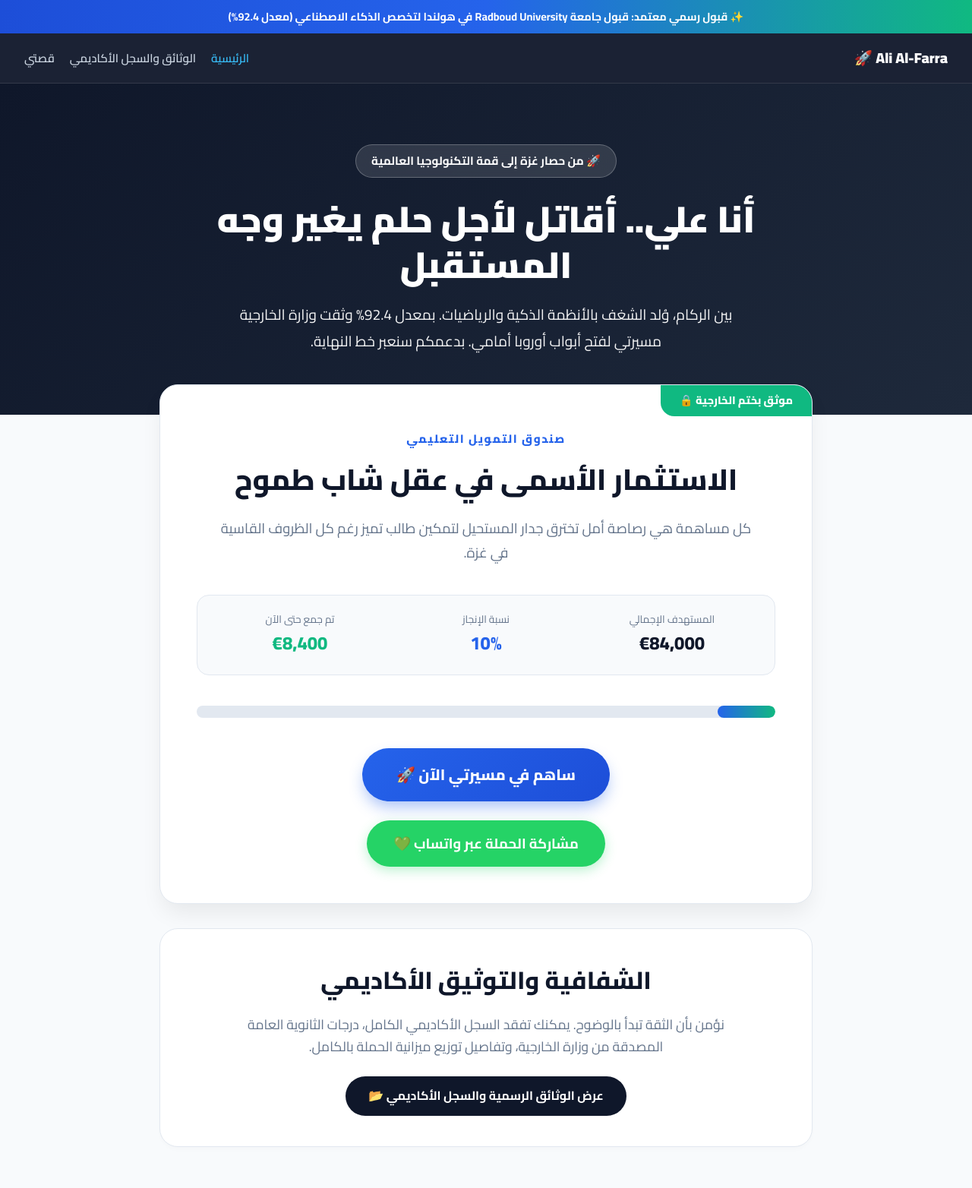
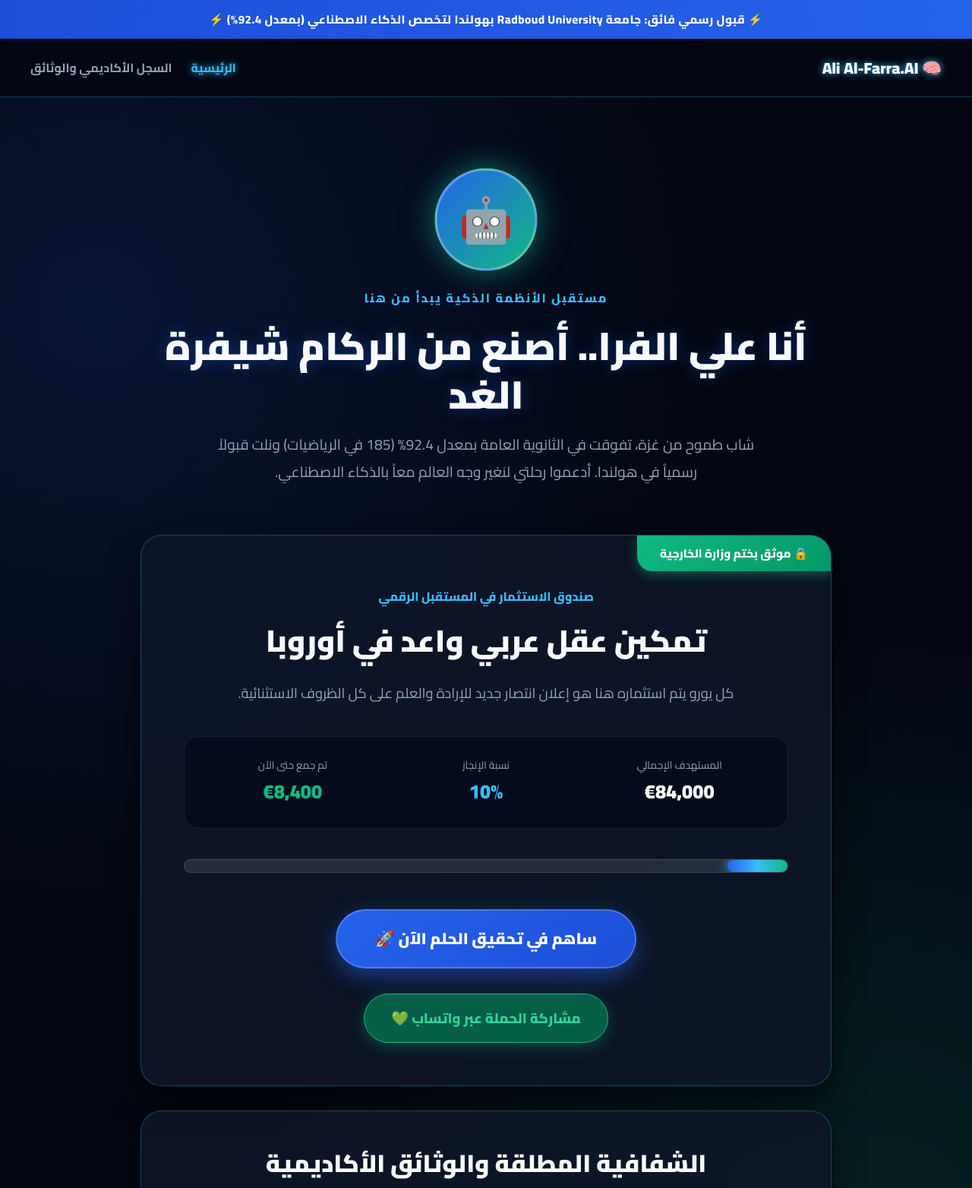
Before and after one commit to abwlah72-lang/ali-campaign, a plain HTML site: page index.html in a window 1280 px wide. Shown: the top 1564 px of the page at 76% size. Drawn offline with Linux system fonts and the light colour scheme.

Commit message:
Revise HTML structure and styles for better UX
Updated the title and improved styling for various elements. Enhanced the layout and added animations for better user experience.

```diff
--- a/index.html
+++ b/index.html
@@ -1,21 +1,20 @@
-
 <!DOCTYPE html>
 <html lang="ar" dir="rtl">
 <head>
     <meta charset="UTF-8">
     <meta name="viewport" content="width=device-width, initial-scale=1.0">
-    <title>علي الفرا | رحلة نحو المستقبل في الذكاء الاصطناعي - هولندا</title>
+    <title>علي الفرا 🚀 | رحلة الذكاء الاصطناعي إلى هولندا</title>
     <link href="https://fonts.googleapis.com/css2?family=Cairo:wght@300;400;600;700;800;900&display=swap" rel="stylesheet">
     <style>
         :root {
-            --primary-color: #2563eb;
-            --accent-color: #10b981;
-            --dark-bg: #0f172a;
-            --text-main: #334155;
-            --text-muted: #64748b;
-            --bg-light: #f8fafc;
-            --card-bg: #ffffff;
-            --border-color: #e2e8f0;
+            --primary: #2563eb;
+            --accent: #10b981;
+            --neon-glow: #38bdf8;
+            --dark-bg: #030712;
+            --card-bg: rgba(15, 23, 42, 0.85);
+            --text-main: #f8fafc;
+            --text-muted: #94a3b8;
+            --border-glow: rgba(56, 189, 248, 0.3);
         }
 
         * {
@@ -26,267 +25,302 @@
         }
 
         body {
-            background-color: var(--bg-light);
+            background-color: var(--dark-bg);
             color: var(--text-main);
-            line-height: 1.7;
+            line-height: 1.8;
             direction: rtl;
             text-align: right;
+            overflow-x: hidden;
+            background-image:
+                radial-gradient(circle at 10% 20%, rgba(37, 99, 235, 0.15) 0%, transparent 40%),
+                radial-gradient(circle at 90% 80%, rgba(16, 185, 129, 0.15) 0%, transparent 40%);
         }
 
-        /* شريط التنبيهات العلوي */
-        .top-ticker {
-            background: linear-gradient(90deg, #1d4ed8, #2563eb, #10b981);
+        /* شريط تنبيهات متحرك */
+        .cyber-ticker {
+            background: linear-gradient(90deg, #1d4ed8, #2563eb, #10b981, #1d4ed8);
+            background-size: 300% 300%;
+            animation: gradientMove 5s ease infinite;
             color: white;
             text-align: center;
-            padding: 10px;
-            font-size: 0.9rem;
-            font-weight: 700;
-            box-shadow: 0 2px 5px rgba(0,0,0,0.1);
+            padding: 12px;
+            font-size: 0.95rem;
+            font-weight: 800;
+            letter-spacing: 0.5px;
+            box-shadow: 0 0 20px rgba(37, 99, 235, 0.5);
         }
 
-        /* شريط التنقل العلوي بين الصفحات */
+        @keyframes gradientMove {
+            0% { background-position: 0% 50%; }
+            50% { background-position: 100% 50%; }
+            100% { background-position: 0% 50%; }
+        }
+
+        /* القائمة العلوية */
         .nav-bar {
-            background: rgba(15, 23, 42, 0.95);
-            backdrop-filter: blur(10px);
-            padding: 1rem 2rem;
+            background: rgba(3, 7, 18, 0.9);
+            backdrop-filter: blur(15px);
+            padding: 1.2rem 2.5rem;
             display: flex;
             justify-content: space-between;
             align-items: center;
             position: sticky;
             top: 0;
             z-index: 1000;
-            border-bottom: 1px solid rgba(255,255,255,0.1);
+            border-bottom: 1px solid var(--border-glow);
         }
 
         .nav-brand {
             color: white;
             font-weight: 900;
-            font-size: 1.2rem;
+            font-size: 1.3rem;
             text-decoration: none;
+            display: flex;
+            align-items: center;
+            gap: 8px;
+            text-shadow: 0 0 10px var(--neon-glow);
         }
 
         .nav-links {
             display: flex;
-            gap: 20px;
+            gap: 25px;
             list-style: none;
         }
 
         .nav-links a {
-            color: #cbd5e1;
+            color: var(--text-muted);
             text-decoration: none;
-            font-weight: 600;
-            font-size: 0.95rem;
+            font-weight: 700;
+            font-size: 1rem;
             transition: 0.3s;
         }
 
         .nav-links a:hover, .nav-links a.active {
-            color: #38bdf8;
+            color: var(--neon-glow);
+            text-shadow: 0 0 10px var(--neon-glow);
         }
 
+        /* الهيدر الخرافي */
         header {
-            background: linear-gradient(135deg, #0f172a 0%, #1e293b 100%);
-            color: white;
-            padding: 5rem 2rem 5rem 2rem;
+            padding: 6rem 2rem 4rem 2rem;
             text-align: center;
             position: relative;
         }
 
+        .ai-avatar-badge {
+            width: 130px;
+            height: 130px;
+            margin: 0 auto 1.5rem auto;
+            border-radius: 50%;
+            background: linear-gradient(135deg, var(--primary), var(--accent));
+            display: flex;
+            align-items: center;
+            justify-content: center;
+            font-size: 3.5rem;
+            box-shadow: 0 0 35px rgba(56, 189, 248, 0.4);
+            border: 3px solid rgba(255,255,255,0.3);
+            animation: pulseGlow 2s infinite alternate;
+        }
+
+        @keyframes pulseGlow {
+            0% { transform: scale(1); box-shadow: 0 0 20px rgba(56, 189, 248, 0.4); }
+            100% { transform: scale(1.05); box-shadow: 0 0 45px rgba(16, 185, 129, 0.6); }
+        }
+
         .container {
-            max-width: 900px;
-            margin: -40px auto 40px auto;
+            max-width: 950px;
+            margin: 0 auto 50px auto;
             padding: 0 20px;
             position: relative;
             z-index: 10;
         }
 
-        .hero {
+        /* البطاقات السيبرانية */
+        .cyber-card {
             background: var(--card-bg);
-            padding: 3rem;
-            border-radius: 24px;
-            box-shadow: 0 15px 30px -5px rgba(0, 0, 0, 0.08);
+            backdrop-filter: blur(20px);
+            padding: 3.5rem;
+            border-radius: 28px;
+            box-shadow: 0 20px 40px rgba(0, 0, 0, 0.6);
             margin-bottom: 2rem;
             text-align: center;
-            border: 1px solid var(--border-color);
+            border: 1px solid var(--border-glow);
             position: relative;
             overflow: hidden;
         }
 
-        .verified-badge {
+        .verified-cyber-badge {
             position: absolute;
             top: 0;
             right: 0;
-            background: #10b981;
+            background: linear-gradient(135deg, #10b981, #059669);
             color: white;
-            padding: 8px 25px;
-            font-size: 0.9rem;
+            padding: 10px 30px;
+            font-size: 0.95rem;
             font-weight: 800;
-            border-bottom-left-radius: 18px;
+            border-bottom-left-radius: 20px;
+            box-shadow: 0 5px 15px rgba(16, 185, 129, 0.4);
         }
 
-        .stats {
+        .stats-grid {
             display: grid;
             grid-template-columns: repeat(3, 1fr);
-            gap: 15px;
+            gap: 20px;
             margin: 2.5rem 0;
-            padding: 20px;
-            background: var(--bg-light);
-            border-radius: 16px;
-            border: 1px solid var(--border-color);
+            padding: 25px;
+            background: rgba(2, 6, 23, 0.6);
+            border-radius: 20px;
+            border: 1px solid rgba(255,255,255,0.08);
         }
 
-        .progress-container {
-            background: #e2e8f0;
-            border-radius: 12px;
-            height: 16px;
+        .progress-track {
+            background: rgba(255,255,255,0.1);
+            border-radius: 15px;
+            height: 18px;
             width: 100%;
             overflow: hidden;
             margin-top: 1.5rem;
+            border: 1px solid rgba(255,255,255,0.15);
         }
 
-        .progress-bar {
-            background: linear-gradient(90deg, var(--primary-color), var(--accent-color));
+        .progress-fill {
+            background: linear-gradient(90deg, #2563eb, #38bdf8, #10b981);
             height: 100%;
             width: 10%;
-            border-radius: 12px;
+            border-radius: 15px;
+            box-shadow: 0 0 15px var(--neon-glow);
         }
 
-        .section {
-            background: var(--card-bg);
-            padding: 2.5rem;
-            border-radius: 24px;
-            box-shadow: 0 4px 6px -1px rgba(0, 0, 0, 0.02);
-            margin-bottom: 1.5rem;
-            border: 1px solid var(--border-color);
-        }
-
-        .btn-donate {
+        /* أزرار خرافية */
+        .btn-cyber-primary {
             display: inline-block;
             background: linear-gradient(135deg, #2563eb, #1d4ed8);
             color: white;
-            padding: 18px 45px;
-            font-size: 1.25rem;
+            padding: 18px 50px;
+            font-size: 1.3rem;
+            font-weight: 900;
+            border-radius: 50px;
+            text-decoration: none;
+            box-shadow: 0 10px 30px rgba(37, 99, 235, 0.5);
+            transition: all 0.3s ease;
+            border: 2px solid rgba(255,255,255,0.2);
+        }
+
+        .btn-cyber-primary:hover {
+            transform: translateY(-4px) scale(1.02);
+            box-shadow: 0 15px 35px rgba(56, 189, 248, 0.7);
+            background: linear-gradient(135deg, #1d4ed8, #38bdf8);
+        }
+
+        .btn-whatsapp-cyber {
+            display: inline-block;
+            background: #065f46;
+            color: #34d399;
+            padding: 15px 35px;
+            font-size: 1.15rem;
             font-weight: 800;
             border-radius: 50px;
             text-decoration: none;
-            box-shadow: 0 10px 20px -3px rgba(37, 99, 235, 0.4);
-            transition: transform 0.2s ease, box-shadow 0.2s ease;
+            box-shadow: 0 5px 20px rgba(16, 185, 129, 0.3);
+            transition: 0.3s;
+            margin-top: 15px;
+            border: 1px solid #10b981;
         }
 
-        .btn-donate:hover {
-            transform: translateY(-3px);
-            box-shadow: 0 14px 25px -3px rgba(37, 99, 235, 0.5);
-        }
-
-        .btn-whatsapp {
-            display: inline-block;
-            background: #25D366;
+        .btn-whatsapp-cyber:hover {
+            background: #047857;
             color: white;
-            padding: 15px 35px;
-            font-size: 1.15rem;
-            font-weight: 700;
-            border-radius: 50px;
-            text-decoration: none;
-            box-shadow: 0 5px 15px rgba(37, 211, 102, 0.3);
-            transition: 0.2s;
-            margin-top: 10px;
-        }
-
-        .btn-whatsapp:hover {
-            background: #20ba5a;
             transform: translateY(-2px);
         }
 
         footer {
             text-align: center;
-            padding: 3rem 1rem;
-            background: #0f172a;
-            color: #94a3b8;
-            margin-top: 4rem;
+            padding: 4rem 1rem;
+            background: #020617;
+            color: var(--text-muted);
+            border-top: 1px solid var(--border-glow);
+            margin-top: 5rem;
         }
     </style>
 </head>
 <body>
 
-    <div class="top-ticker">
-        ✨ قبول رسمي معتمد: قبول جامعة Radboud University في هولندا لتخصص الذكاء الاصطناعي (معدل 92.4%)
+    <div class="cyber-ticker">
+        ⚡ قبول رسمي فائق: جامعة Radboud University بهولندا لتخصص الذكاء الاصطناعي (بمعدل 92.4%) ⚡
     </div>
 
     <nav class="nav-bar">
-        <a href="index.html" class="nav-brand">Ali Al-Farra 🚀</a>
+        <a href="index.html" class="nav-brand">🧠 Ali Al-Farra.AI</a>
         <ul class="nav-links">
             <li><a href="index.html" class="active">الرئيسية</a></li>
-            <li><a href="grades.html">الوثائق والسجل الأكاديمي</a></li>
-            <li><a href="about.html">قصتي</a></li>
+            <li><a href="grades.html">السجل الأكاديمي والوثائق</a></li>
         </ul>
     </nav>
 
     <header>
+        <div class="ai-avatar-badge">🤖</div>
         <div style="max-width: 850px; margin: auto;">
-            <div style="display: inline-block; background: rgba(255,255,255,0.12); backdrop-filter: blur(10px); padding: 8px 20px; border-radius: 30px; font-size: 0.95rem; font-weight: 700; margin-bottom: 1.5rem; border: 1px solid rgba(255,255,255,0.25);">
-                🚀 من حصار غزة إلى قمة التكنولوجيا العالمية
-            </div>
-            <h1 style="font-size: 3rem; font-weight: 900; margin-bottom: 1.2rem; line-height: 1.25;">
-                أنا علي.. أقاتل لأجل حلم يغير وجه المستقبل
+            <span style="color: var(--neon-glow); font-weight: 800; font-size: 1rem; letter-spacing: 2px; text-transform: uppercase;">مستقبل الأنظمة الذكية يبدأ من هنا</span>
+            <h1 style="font-size: 3.2rem; font-weight: 900; margin: 1rem 0; line-height: 1.25; text-shadow: 0 0 20px rgba(37,99,235,0.4);">
+                أنا علي الفرا.. أصنع من الركام شيفرة الغد
             </h1>
-            <p style="font-size: 1.2rem; opacity: 0.95; max-width: 700px; margin: 0 auto; line-height: 1.8;">
-                بين الركام، وُلد الشغف بالأنظمة الذكية والرياضيات. بمعدل 92.4% وثقت وزارة الخارجية مسيرتي لفتح أبواب أوروبا أمامي. بدعمكم سنعبر خط النهاية.
+            <p style="font-size: 1.2rem; color: var(--text-muted); max-width: 750px; margin: 0 auto; line-height: 1.9;">
+                شاب طموح من غزة، تفوقت في الثانوية العامة بمعدل 92.4% (185 في الرياضيات) ونلت قبولاً رسمياً في هولندا. أدعموا رحلتي لنغير وجه العالم معاً بالذكاء الاصطناعي.
             </p>
         </div>
     </header>
 
     <div class="container">
 
-        <!-- صندوق التمويل الأساسي -->
-        <div class="hero">
-            <div class="verified-badge">موثق بختم الخارجية 🔒</div>
+        <div class="cyber-card">
+            <div class="verified-cyber-badge">🔒 موثق بختم وزارة الخارجية</div>
 
-            <span style="color: var(--primary-color); font-weight: 800; text-transform: uppercase; letter-spacing: 1.5px; font-size: 0.95rem; display: block; margin-top: 10px;">صندوق التمويل التعليمي</span>
-            <h2 style="font-size: 2.4rem; margin: 0.5rem 0 1rem 0; color: var(--dark-bg); font-weight: 800;">الاستثمار الأسمى في عقل شاب طموح</h2>
-            <p style="font-size: 1.15rem; color: var(--text-muted); max-width: 700px; margin: 0 auto 2rem auto;">
-                كل مساهمة هي رصاصة أمل تخترق جدار المستحيل لتمكين طالب تميز رغم كل الظروف القاسية في غزة.
+            <span style="color: var(--neon-glow); font-weight: 800; font-size: 1rem; display: block; margin-top: 10px;">صندوق الاستثمار في المستقبل الرقمي</span>
+            <h2 style="font-size: 2.5rem; margin: 0.5rem 0 1rem 0; font-weight: 900;">تمكين عقل عربي واعد في أوروبا</h2>
+            <p style="font-size: 1.15rem; color: var(--text-muted); max-width: 750px; margin: 0 auto 2rem auto;">
+                كل يورو يتم استثماره هنا هو إعلان انتصار جديد للإرادة والعلم على كل الظروف الاستثنائية.
             </p>
 
-            <div class="stats">
+            <div class="stats-grid">
                 <div>
                     <span style="display: block; font-size: 0.85rem; color: var(--text-muted);">المستهدف الإجمالي</span>
-                    <span style="color: var(--dark-bg); font-size: 1.5rem; font-weight: 800;">€84,000</span>
+                    <span style="color: white; font-size: 1.6rem; font-weight: 900;">€84,000</span>
                 </div>
                 <div>
                     <span style="display: block; font-size: 0.85rem; color: var(--text-muted);">نسبة الإنجاز</span>
-                    <span style="color: var(--primary-color); font-size: 1.5rem; font-weight: 800;">10%</span>
+                    <span style="color: var(--neon-glow); font-size: 1.6rem; font-weight: 900;">10%</span>
                 </div>
                 <div>
                     <span style="display: block; font-size: 0.85rem; color: var(--text-muted);">تم جمع حتى الآن</span>
-                    <span style="color: var(--accent-color); font-size: 1.5rem; font-weight: 800;">€8,400</span>
+                    <span style="color: var(--accent); font-size: 1.6rem; font-weight: 900;">€8,400</span>
                 </div>
             </div>
 
-            <div class="progress-container">
-                <div class="progress-bar"></div>
+            <div class="progress-track">
+                <div class="progress-fill"></div>
             </div>
 
-            <div style="margin-top: 2.5rem; display: flex; flex-direction: column; align-items: center; gap: 15px;">
-                <a href="https://gofundme.com" target="_blank" class="btn-donate">ساهم في مسيرتي الآن 🚀</a>
-                <a href="https://api.whatsapp.com/send?text=ساهم في دعم مستقبل الطالب علي حمزة الفرا (معدل 92.4% الفرع العلمي) لدراسة الذكاء الاصطناعي في هولندا" target="_blank" class="btn-whatsapp">مشاركة الحملة عبر واتساب 💚</a>
+            <div style="margin-top: 3rem; display: flex; flex-direction: column; align-items: center; gap: 18px;">
+                <a href="https://gofundme.com" target="_blank" class="btn-cyber-primary">ساهم في تحقيق الحلم الآن 🚀</a>
+                <a href="https://api.whatsapp.com/send?text=ساهم في دعم مستقبل الطالب علي حمزة الفرا (معدل 92.4%) لدراسة الذكاء الاصطناعي في هولندا" target="_blank" class="btn-whatsapp-cyber">مشاركة الحملة عبر واتساب 💚</a>
             </div>
         </div>
 
-        <!-- معاينة سريعة للوثائق والأهداف -->
-        <div class="section" style="text-align: center;">
-            <h2 style="font-size: 2rem; font-weight: 800; color: var(--dark-bg); margin-bottom: 1rem;">الشفافية والتوثيق الأكاديمي</h2>
-            <p style="color: var(--text-muted); font-size: 1.1rem; max-width: 650px; margin: 0 auto 1.5rem auto;">
-                نؤمن بأن الثقة تبدأ بالوضوح. يمكنك تفقد السجل الأكاديمي الكامل، درجات الثانوية العامة المصدقة من وزارة الخارجية، وتفاصيل توزيع ميزانية الحملة بالكامل.
+        <div class="cyber-card" style="text-align: center; padding: 2.5rem;">
+            <h2 style="font-size: 2rem; font-weight: 900; margin-bottom: 1rem;">الشفافية المطلقة والوثائق الأكاديمية</h2>
+            <p style="color: var(--text-muted); font-size: 1.1rem; max-width: 700px; margin: 0 auto 1.5rem auto;">
+                اطلع على كشف علامات التوجيهي الرسمية بالدرجات والمباحث، والمصادقة المعتمدة من وزارة الخارجية والمغتربين.
             </p>
-            <a href="grades.html" style="display: inline-block; background: var(--dark-bg); color: white; padding: 12px 30px; border-radius: 30px; text-decoration: none; font-weight: 700; transition: 0.3s;">عرض الوثائق الرسمية والسجل الأكاديمي 📂</a>
+            <a href="grades.html" style="display: inline-block; background: rgba(56, 189, 248, 0.1); color: var(--neon-glow); border: 1px solid var(--neon-glow); padding: 14px 35px; border-radius: 35px; text-decoration: none; font-weight: 800; transition: 0.3s;">استعرض السجل الأكاديمي والوثائق الموثقة 📂</a>
         </div>
 
     </div>
 
     <footer>
         <div style="max-width: 800px; margin: auto;">
-            <p style="font-weight: 700; font-size: 1.1rem; color: white; margin-bottom: 0.5rem;">حملة دعم علي الفرا للتعليم في الذكاء الاصطناعي © 2026</p>
-            <p style="font-size: 0.9rem; opacity: 0.8;">صُنع بعناية فائقة وإيمان مطلق بأن العقول العظيمة قادرة على عبور كل الحدود.</p>
+            <p style="font-weight: 800; font-size: 1.2rem; color: white; margin-bottom: 0.5rem; text-shadow: 0 0 10px rgba(56,189,248,0.4);">حملة دعم علي الفرا للتعليم في الذكاء الاصطناعي © 2026</p>
+            <p style="font-size: 0.95rem; color: var(--text-muted);">عقول لا تعرف المستحيل، تتخطى كل الحدود الجغرافية نحو قمة الابتكار.</p>
         </div>
     </footer>
 </body>
-                </html>
+</html>
```
